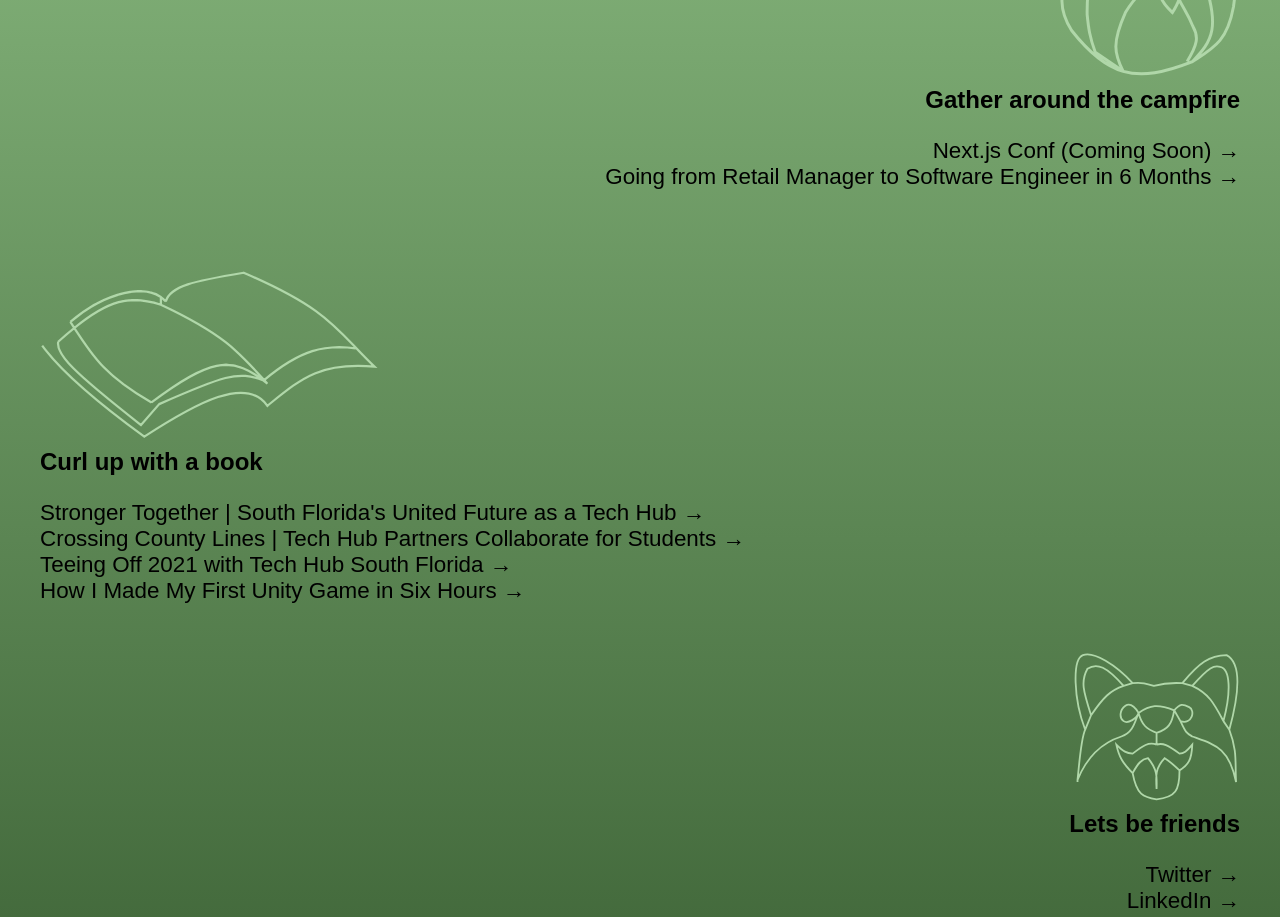
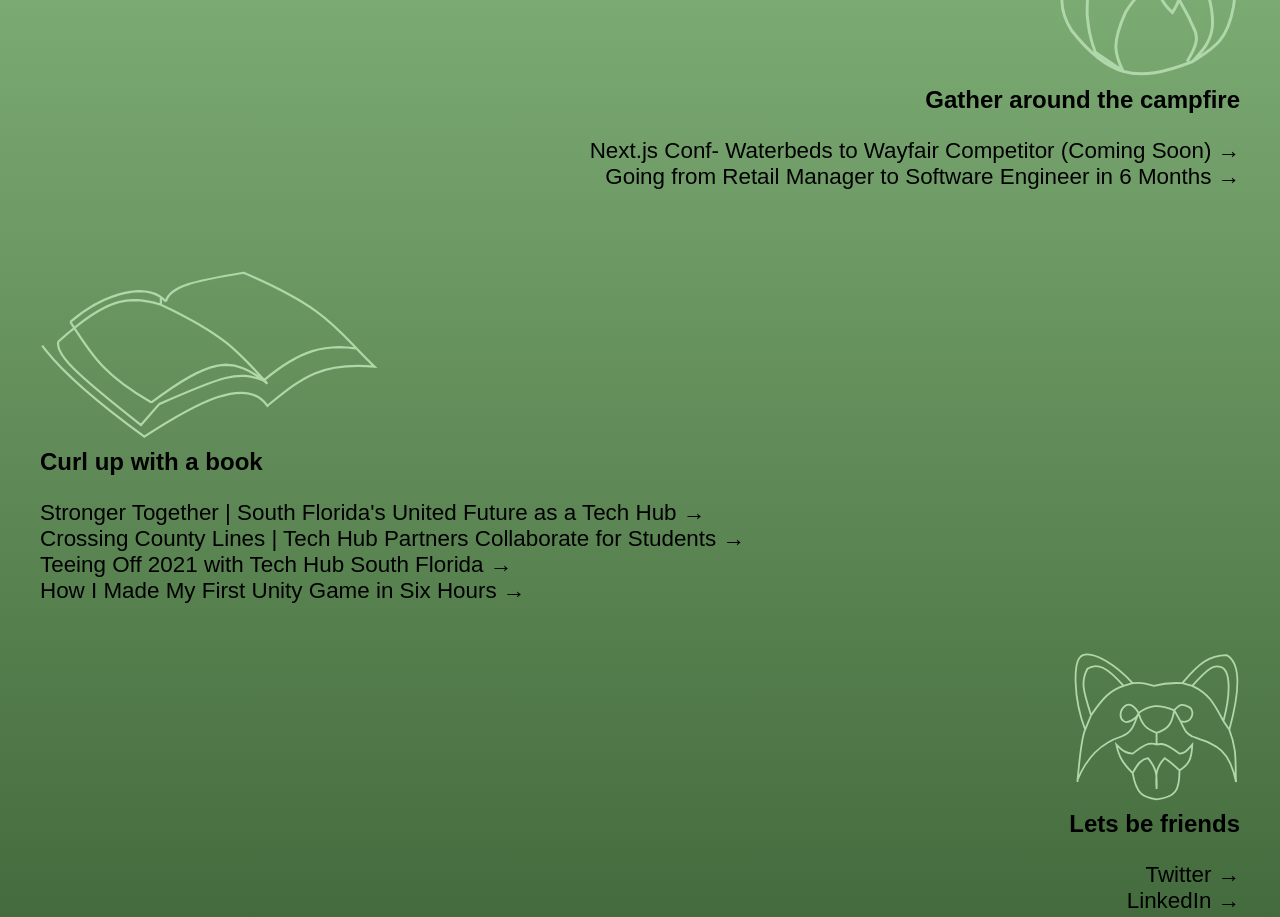
Before and after one commit to RebeccaBakels/rebeccabakels-portfolio, a Next.js app: page / in a window 1280 px wide. Shown: the part 920-1837 px from the top of the page. Built offline with nearby package versions, Linux system fonts and the light colour scheme.

Commit message:
updated website with Nextjs conf details

```diff
--- a/components/Info.js
+++ b/components/Info.js
@@ -34,11 +34,11 @@ function Info() {
           <h2 className={styles.summary_right}>Gather around the campfire</h2>
           <a
             className={styles.link_right}
-            href="https://nextjs.org/conf"
+            href="https://nextjs.org/conf/speakers/beccalytics"
             target="_blank"
             rel="noopener noreferrer"
           >
-            Next.js Conf (Coming Soon) &rarr;
+            Next.js Conf- Waterbeds to Wayfair Competitor (Coming Soon) &rarr;
           </a>
           <a
             className={styles.link_right}
```
